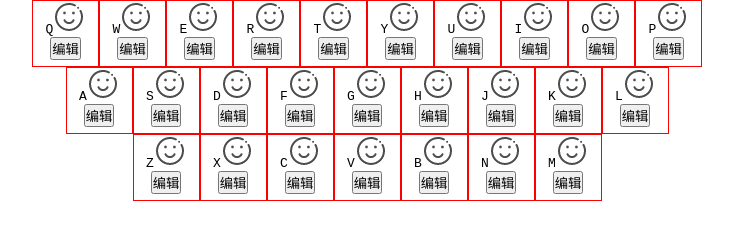
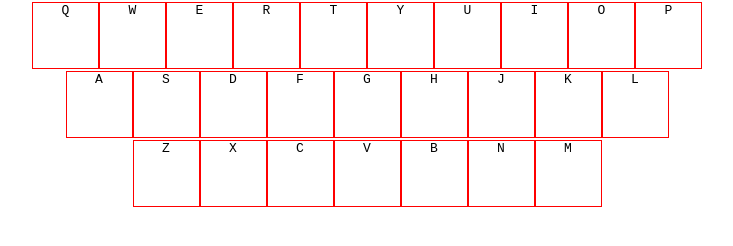
Before and after one commit to jamloveu/navWebsite, a plain HTML site: page exercise/index5.html in a window 1280 px wide. Shown: the whole page, without its empty margins (273-1006 px from the left). Drawn offline with Linux system fonts and the light colour scheme.

Commit message:
温故而知新

```diff
--- a/exercise/index5.html
+++ b/exercise/index5.html
@@ -27,119 +27,13 @@
 <footer></footer>
 
 <script>
-    //1.初始化数据
-    var init = init()
-    var keys = init["keys"]
-    var webHash = init["webHash"]
-
-    //2.生成键盘
-    generateKeyboard(keys,webHash)
-
-    //3.监听键盘
-    listenUser(webHash)
-
-    //公共函数
-
-    //从localStorage中取数据
-    function getLocalStorage(name) {
-        return JSON.parse(localStorage.getItem(name)) || ""
-    }
-
-    //创建标签
-    function tag(tagName) {
-        return document.createElement(tagName)
-    }
-
-    function createSpan(textContent) {
-        var spanXXX = tag("span")
-        spanXXX.textContent = textContent
-        spanXXX.className = "text"
-
-        return spanXXX
-    }
-
-    function createButton(id) {
-        var buttonXXX = tag("button")
-        buttonXXX.textContent = "编辑"
-        buttonXXX.id = id
-        buttonXXX.onclick = function (hydyhet) {
-            var button2 = hydyhet["target"]
-            var img2 = button2.previousSibling
-            var key = button2["id"]
-            var newURL = prompt("请输入新的网址")
-            if (newURL) {
-                webHash[key] = newURL
-            }
-            img2.src = "http://" + newURL + "/favicon.ico"
-            img2.onerror = function (dasdasd) {
-                dasdasd.target.src = "./blank.png"
-            }
-            localStorage.setItem("zzz", JSON.stringify(webHash))
-        }
-
-        return buttonXXX
-    }
-
-    function createImg(domainName) {
-        var imgXXX = tag("img")
-        //给按钮添加图标
-        if (domainName) {
-            imgXXX.src = "http://" + domainName + "/favicon.ico"
-        } else {
-            imgXXX.src = "./blank.png"
-        }
-        //如果图片下载失败，替换为默认图片
-        imgXXX.onerror = function (xxx) {
-            xxx.target.src = "./blank.png"
-        }
-
-        return imgXXX
-    }
-
-    //生成键盘
-    function generateKeyboard(keys,webHash) {
-        for (var index = 0; index < Object.keys(keys).length; index++) {
-            var divXXX = tag("div")
-            divXXX.className = "row"
-
-            myKeyboard.appendChild(divXXX)
-
-            var row = keys[index]  //数组
-            for (var index2 = 0; index2 < row.length; index2++) {
-                var spanXXX = createSpan(row[index2])
-
-                var buttonXXX = createButton(row[index2])
-
-                var imgXXX = createImg(webHash[row[index2]])
-
-
-                var kbdXXX = tag("kbd")
-                kbdXXX.className = "kbd"
-                kbdXXX.appendChild(spanXXX)
-                kbdXXX.appendChild(imgXXX)
-                kbdXXX.appendChild(buttonXXX)
-
-                divXXX.appendChild(kbdXXX)
-            }
-        }
-    }
-
-    //监听用户键盘动作
-    function listenUser(webHash){
-        document.onkeypress = function (asdfgs) {
-            var key = asdfgs["key"]
-            var openURL = webHash[key]
-            window.open("http://" + openURL, "_blank")
-        }
-    }
-
     //初始化的数据
-    function init() {
     var keys = {
         0: ["q", "w", "e", "r", "t", "y", "u", "i", "o", "p"],
         1: ["a", "s", "d", "f", "g", "h", "j", "k", "l"],
         2: ["z", "x", "c", "v", "b", "n", "m"]
     }
+
     var webHash = {
         q: "mail.qq.com",
         w: "weibo.com",
@@ -169,15 +63,27 @@
         m: undefined
     }
 
-        var hashLocalStorage = getLocalStorage("zzz")
-        if (hashLocalStorage) {
-            webHash = hashLocalStorage
+    for(var i=0; i< Object.keys(keys).length; i++){
+        var div = document.createElement("div")
+        myKeyboard.appendChild(div)
+
+        var row = keys[i]
+        for(var j=0; j<row.length; j++){
+            var kbd = document.createElement("kbd")
+            kbd.textContent = row[j]
+            div.appendChild(kbd)
+
+        }
     }
 
-        return {
-            "keys": keys,
-            "webHash": webHash
+    document.onkeypress = function (adseded) {
+        var key = adseded["key"]
+        console.log(key)
+        if(webHash[key]){
+
         }
+        var openUrl = "http://" + webHash[key]
+        window.open(openUrl, "_blank")
     }
 
 </script>
```
Lines whose indentation alone changed are shown as unchanged.
